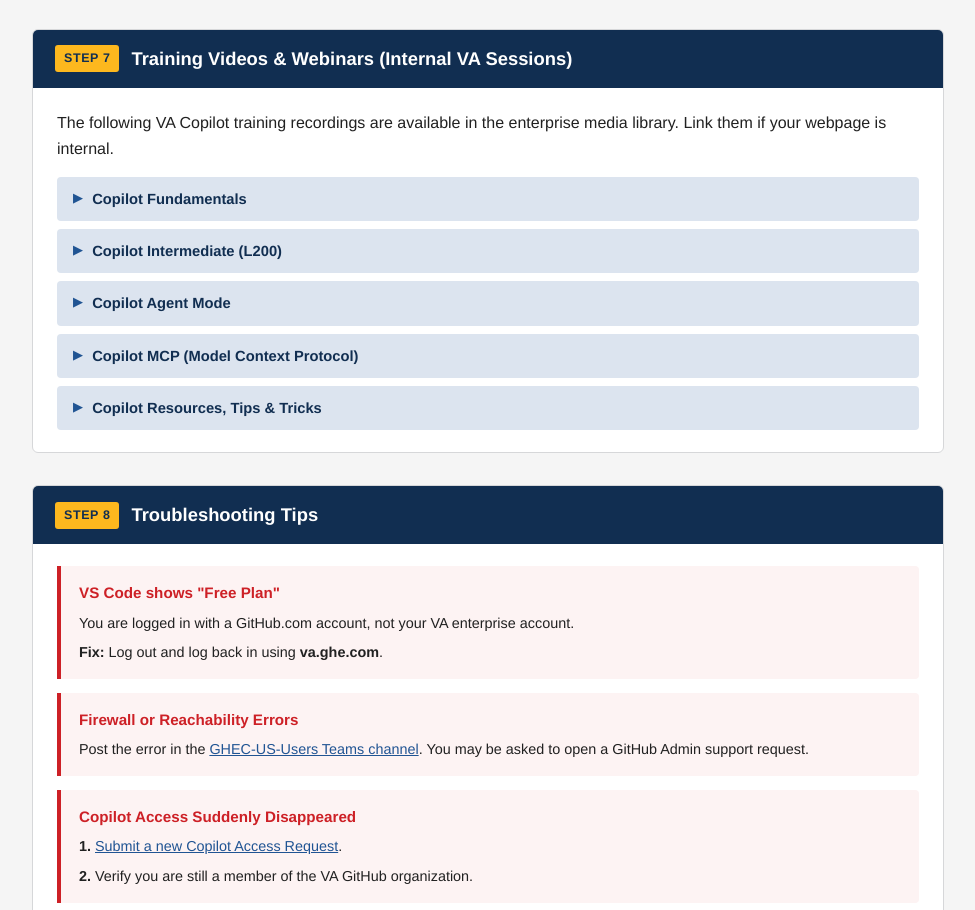
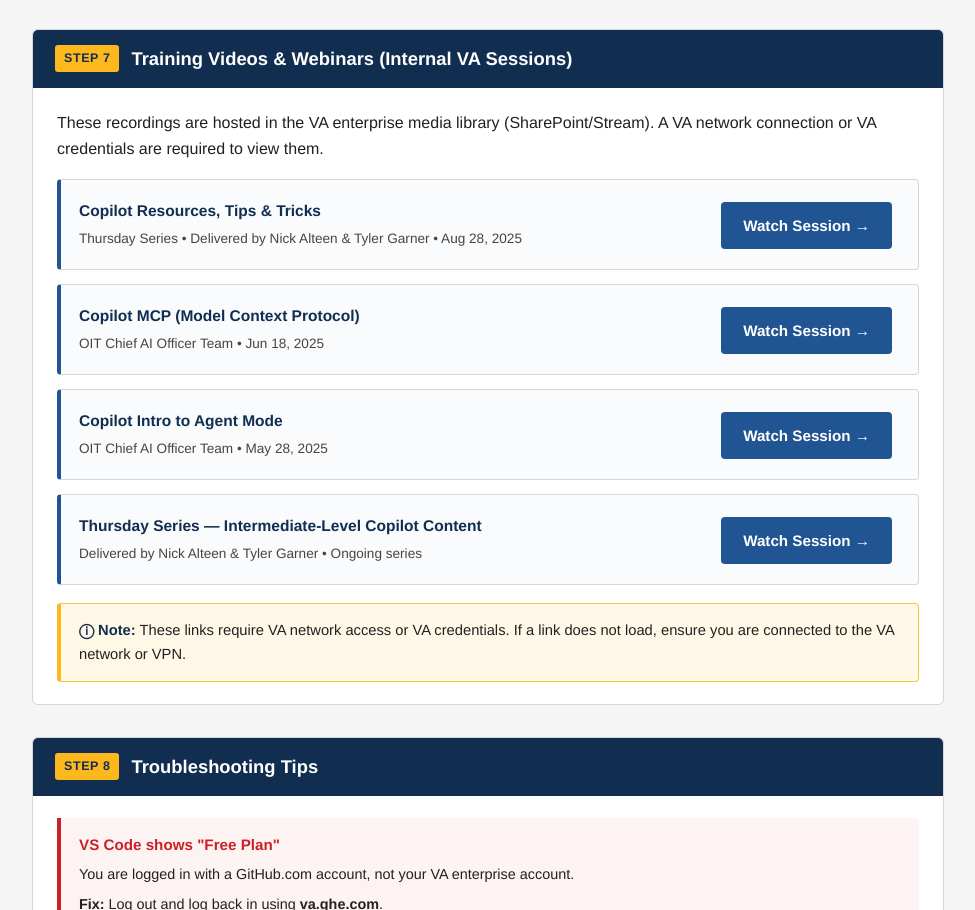
Before and after one commit to dominiqueramirez/va-copilot-guide, a plain HTML site: page index.html in a window 1280 px wide. Shown: the part 2936-3846 px from the top of the page, without its empty margins (152-1127 px from the left). Drawn offline with Linux system fonts and the light colour scheme.

Commit message:
Section 7: add real VA training video links

```diff
--- a/index.html
+++ b/index.html
@@ -593,14 +593,47 @@
       <h2>Training Videos &amp; Webinars (Internal VA Sessions)</h2>
     </div>
     <div class="section-card-body">
-      <p>The following VA Copilot training recordings are available in the enterprise media library. Link them if your webpage is internal.</p>
-      <ul class="training-list" style="margin-top:14px;">
-        <li>Copilot Fundamentals</li>
-        <li>Copilot Intermediate (L200)</li>
-        <li>Copilot Agent Mode</li>
-        <li>Copilot MCP (Model Context Protocol)</li>
-        <li>Copilot Resources, Tips &amp; Tricks</li>
-      </ul>
+      <p>These recordings are hosted in the VA enterprise media library (SharePoint/Stream). A VA network connection or VA credentials are required to view them.</p>
+
+      <div style="display:flex;flex-direction:column;gap:14px;margin-top:16px;">
+
+        <div style="border:1px solid var(--border);border-left:4px solid var(--va-blue);border-radius:4px;padding:16px 18px;background:#f9fbfd;display:flex;justify-content:space-between;align-items:center;gap:16px;flex-wrap:wrap;">
+          <div>
+            <div style="font-weight:700;color:var(--va-navy);font-size:0.97rem;">Copilot Resources, Tips &amp; Tricks</div>
+            <div style="font-size:0.85rem;color:var(--text-mid);margin-top:4px;">Thursday Series &bull; Delivered by Nick Alteen &amp; Tyler Garner &bull; Aug 28, 2025</div>
+          </div>
+          <a class="cta-btn" style="white-space:nowrap;flex-shrink:0;" href="https://dvagov.sharepoint.com/sites/GitHubCopilot/Shared%20Documents/Forms/DispForm.aspx?ID=72&web=1&EntityRepresentationId=4cbb9d10-2362-4386-8592-304f99933f68" target="_blank" rel="noopener">Watch Session &rarr;</a>
+        </div>
+
+        <div style="border:1px solid var(--border);border-left:4px solid var(--va-blue);border-radius:4px;padding:16px 18px;background:#f9fbfd;display:flex;justify-content:space-between;align-items:center;gap:16px;flex-wrap:wrap;">
+          <div>
+            <div style="font-weight:700;color:var(--va-navy);font-size:0.97rem;">Copilot MCP (Model Context Protocol)</div>
+            <div style="font-size:0.85rem;color:var(--text-mid);margin-top:4px;">OIT Chief AI Officer Team &bull; Jun 18, 2025</div>
+          </div>
+          <a class="cta-btn" style="white-space:nowrap;flex-shrink:0;" href="https://dvagov.sharepoint.com/sites/oitchiefaiofficerteam/Shared%20Documents/Forms/DispForm.aspx?ID=14&web=1&EntityRepresentationId=eb39ba70-3b0e-43ed-a1f6-5b7cc0060689" target="_blank" rel="noopener">Watch Session &rarr;</a>
+        </div>
+
+        <div style="border:1px solid var(--border);border-left:4px solid var(--va-blue);border-radius:4px;padding:16px 18px;background:#f9fbfd;display:flex;justify-content:space-between;align-items:center;gap:16px;flex-wrap:wrap;">
+          <div>
+            <div style="font-weight:700;color:var(--va-navy);font-size:0.97rem;">Copilot Intro to Agent Mode</div>
+            <div style="font-size:0.85rem;color:var(--text-mid);margin-top:4px;">OIT Chief AI Officer Team &bull; May 28, 2025</div>
+          </div>
+          <a class="cta-btn" style="white-space:nowrap;flex-shrink:0;" href="https://dvagov.sharepoint.com/sites/oitchiefaiofficerteam/Shared%20Documents/Forms/DispForm.aspx?ID=13&web=1&EntityRepresentationId=69407f77-156e-4351-a365-e09207171286" target="_blank" rel="noopener">Watch Session &rarr;</a>
+        </div>
+
+        <div style="border:1px solid var(--border);border-left:4px solid var(--va-blue);border-radius:4px;padding:16px 18px;background:#f9fbfd;display:flex;justify-content:space-between;align-items:center;gap:16px;flex-wrap:wrap;">
+          <div>
+            <div style="font-weight:700;color:var(--va-navy);font-size:0.97rem;">Thursday Series &mdash; Intermediate-Level Copilot Content</div>
+            <div style="font-size:0.85rem;color:var(--text-mid);margin-top:4px;">Delivered by Nick Alteen &amp; Tyler Garner &bull; Ongoing series</div>
+          </div>
+          <a class="cta-btn" style="white-space:nowrap;flex-shrink:0;" href="https://dvagov.sharepoint.com/sites/GitHubCopilot/Shared%20Documents/Forms/DispForm.aspx?ID=72&web=1&EntityRepresentationId=4cbb9d10-2362-4386-8592-304f99933f68" target="_blank" rel="noopener">Watch Session &rarr;</a>
+        </div>
+
+      </div>
+
+      <div class="alert-box" style="margin-top:18px;">
+        <strong>&#9432; Note:</strong> These links require VA network access or VA credentials. If a link does not load, ensure you are connected to the VA network or VPN.
+      </div>
     </div>
   </div>
 
```
